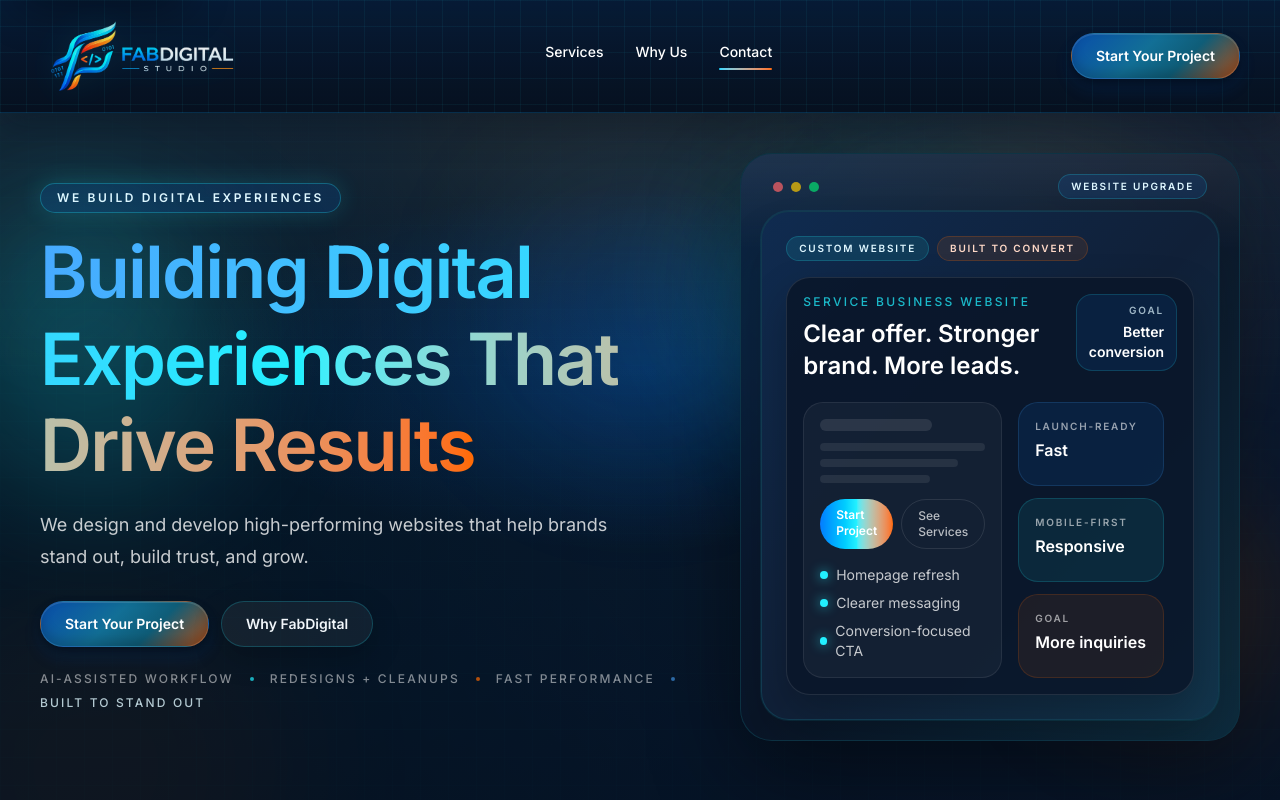
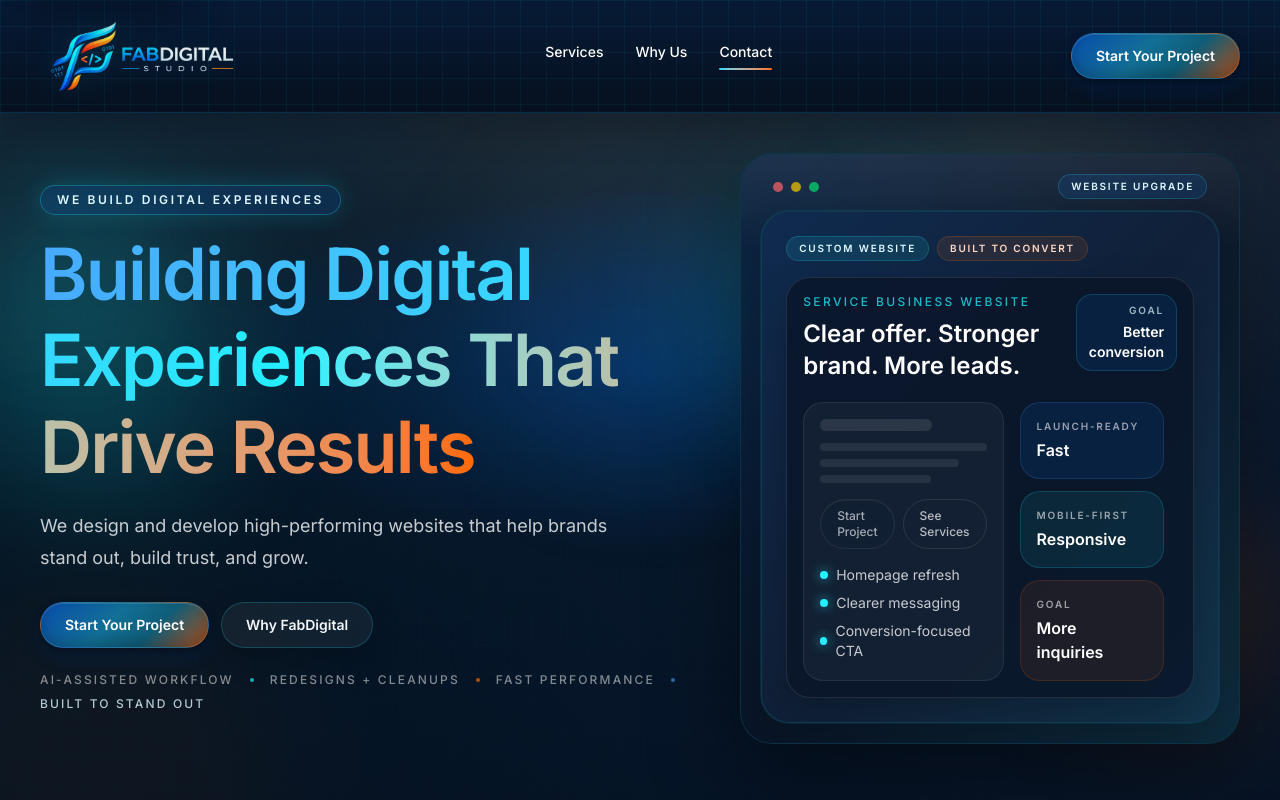
Before and after one commit to fabylv/fabdigitalstudio.com, a React (Vite) app: page / in a window 1280 px wide. Shown: the top 800 px of the page. Built offline with nearby package versions, Linux system fonts and the light colour scheme.

Commit message:
tweak: mute hero preview button styling

```diff
--- a/src/components/sections/Hero.jsx
+++ b/src/components/sections/Hero.jsx
@@ -111,10 +111,10 @@ export default function Hero({ content }) {
 												<div className="mt-2 h-2 w-5/6 rounded-full bg-white/8" />
 												<div className="mt-2 h-2 w-2/3 rounded-full bg-white/8" />
 												<div className="mt-4 flex gap-2">
-													<div className="rounded-full bg-linear-to-r from-[#0a7cff] via-[#22f0ff] to-[#ff6a00] px-4 py-2 text-xs font-semibold text-white">
+													<div className="rounded-full border border-white/8 bg-[#122033]/92 px-4 py-2 text-xs font-medium text-white/62 shadow-[inset_0_1px_0_rgba(255,255,255,0.05)]">
 														Start Project
 													</div>
-													<div className="rounded-full border border-white/10 px-4 py-2 text-xs font-medium text-white/70">
+													<div className="rounded-full border border-white/10 bg-transparent px-4 py-2 text-xs font-medium text-white/70">
 														See Services
 													</div>
 												</div>
```
